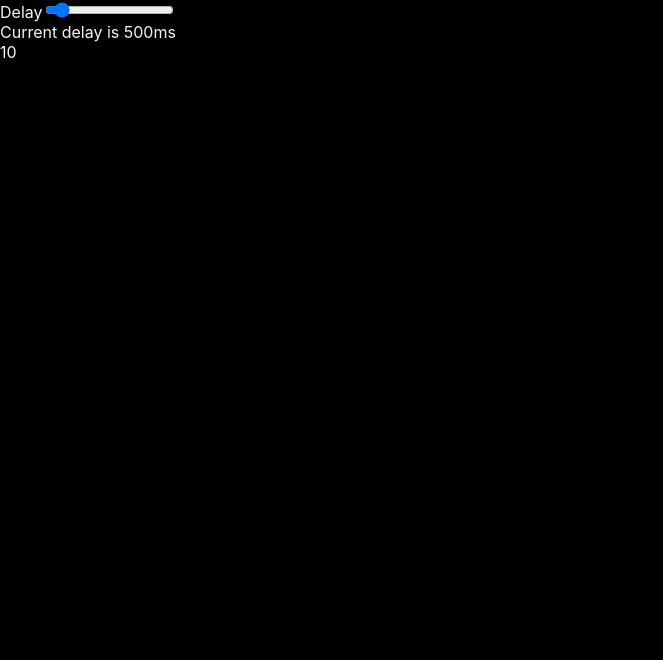
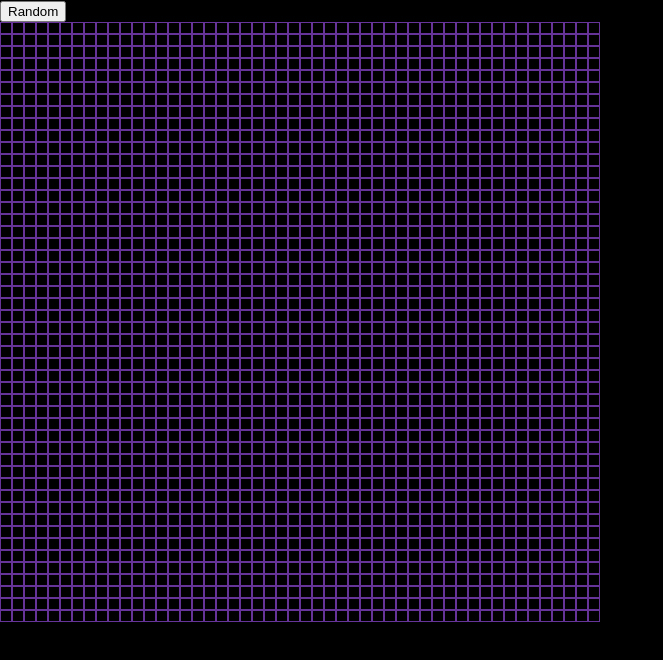
Before and after one commit to ahuth/conway, a React (Create React App) app: page / in a window 1280 px wide. Shown: the top 660 px of the page, without its empty margins (0-663 px from the left). Built offline with nearby package versions, Linux system fonts and the light colour scheme.

Commit message:
Add basic functions for showing a random grid of cells

```diff
--- a/src/components/App.tsx
+++ b/src/components/App.tsx
@@ -1,30 +1,16 @@
 import React, { useState } from 'react';
-import useInterval from '../hooks/useInterval';
+import Grid from './Grid';
+import * as World from '../utils/world';
+
+const initialWorld = World.create(50);
 
 export default function App() {
-  const [delay, setDelay] = useState(500);
-  const [count, setCount] = useState(0);
-
-  useInterval(() => {
-    setCount(c => c + 1);
-  }, delay);
+  const [world, setWorld] = useState(initialWorld);
 
   return (
     <div>
-      <label htmlFor="set-delay">Delay</label>
-      <input
-        id="set-delay"
-        max="5000"
-        min="100"
-        onChange={e => setDelay(Number(e.target.value))}
-        step="100"
-        type="range"
-        value={delay}
-      />
-      <br />
-      <span>Current delay is {delay}ms</span>
-      <br />
-      <span>{count}</span>
+      <button onClick={() => setWorld(World.randomize(world))}>Random</button>
+      <Grid world={world} />
     </div>
   );
 }
--- /dev/null
+++ b/src/components/Block.tsx
@@ -0,0 +1,17 @@
+import React, { useMemo } from 'react';
+
+type Props = {
+  on: boolean,
+}
+
+export default function Block({ on }: Props) {
+  const styles = useMemo(() => getStyles(on), [on]);
+  return <div style={styles} />;
+}
+
+function getStyles(on: boolean) {
+  return {
+    backgroundColor: on ? 'whitesmoke' : 'black',
+    border: '1px solid rebeccapurple',
+  };
+}
--- /dev/null
+++ b/src/components/Grid.tsx
@@ -0,0 +1,26 @@
+import React, { useMemo } from 'react';
+import Block from './Block';
+import * as World from '../utils/world';
+
+type Props = {
+  world: World.Type,
+}
+
+export default function Grid({ world }: Props) {
+  const styles = useMemo(() => getStyles(world.size), [world.size])
+
+  return (
+    <div style={styles}>
+      {World.mapCells(world, (alive, index) => <Block on={alive} key={`${index}-${alive}`} />)}
+    </div>
+  );
+}
+
+function getStyles(columns: number) {
+  return {
+    display: 'grid',
+    gridTemplateColumns: `repeat(${columns}, 1fr)`,
+    height: 600,
+    width: 600,
+  };
+}
--- /dev/null
+++ b/src/utils/cell.ts
@@ -0,0 +1,11 @@
+interface Cell {
+  alive: 0 | 1;
+}
+
+export type Type = Cell;
+
+export function create(alive = false): Cell {
+  return {
+    alive: alive ? 1 : 0,
+  };
+}
--- /dev/null
+++ b/src/utils/world.ts
@@ -0,0 +1,30 @@
+import { map, random } from 'lodash';
+import * as Cell from './cell';
+
+interface World {
+  cells: Array<Cell.Type>,
+  size: number,
+}
+
+export type Type = World;
+
+export function create(size: number): World {
+  return {
+    cells: map(new Array(size * size), () => Cell.create()),
+    size,
+  };
+}
+
+export function randomize(world: World): World {
+  const { size } = world;
+  return {
+    ...world,
+    cells: map(new Array(size * size), () => Cell.create(!!random(1))),
+  };
+}
+
+export function mapCells(world: World, callback: (alive: boolean, index?: number) => unknown) {
+  return world.cells.map((cell, index) => {
+    return callback(!!cell.alive, index);
+  });
+}
```
